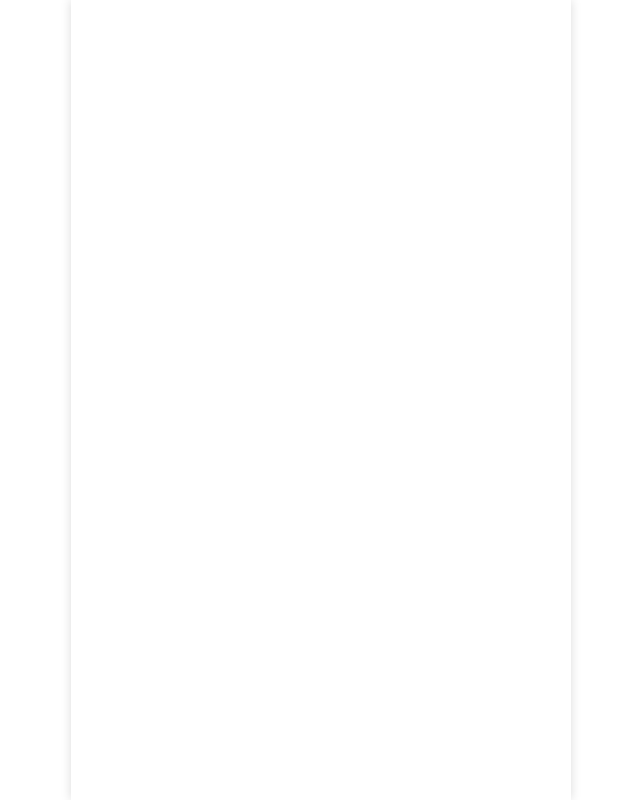
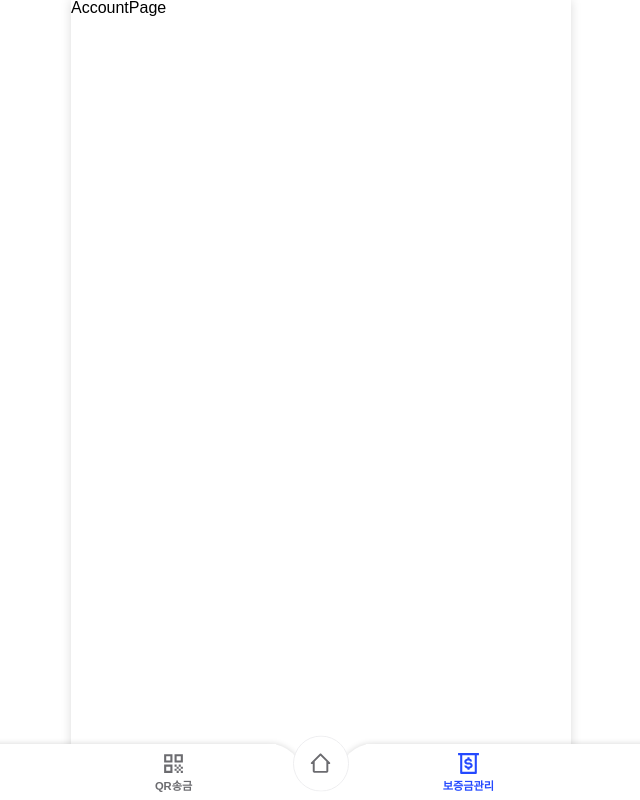
Before and after one commit to Team-Changyo/Changyo, a React (Vite) app in the folder client/: page /deposit in a window 1280 px wide. Before the commit this address had no page. Shown: the whole page, without its empty margins (319-959 px from the left). Built offline with nearby package versions, Linux system fonts and the light colour scheme.

Commit message:
refactor: render 방식 개선

```diff
--- a/client/src/main.tsx
+++ b/client/src/main.tsx
@@ -1,17 +1,5 @@
-import AppLayout from 'layouts/common/AppLayout';
 import React from 'react';
 import ReactDOM from 'react-dom/client';
-import { RecoilRoot } from 'recoil';
 import AppRouter from 'router/AppRouter';
-import { GlobalStyles } from 'styles/GlobalStyles';
 
-const Render = (
-	<AppLayout>
-		<RecoilRoot>
-			<GlobalStyles />
-			<AppRouter />
-		</RecoilRoot>
-	</AppLayout>
-);
-
-ReactDOM.createRoot(document.getElementById('root')!).render(Render);
+ReactDOM.createRoot(document.getElementById('root')!).render(<AppRouter />);
--- a/client/src/router/AppRouter.tsx
+++ b/client/src/router/AppRouter.tsx
@@ -1,14 +1,26 @@
 import React from 'react';
 import { BrowserRouter, Route, Routes } from 'react-router-dom';
 import AccountPage from 'pages/AccountPage';
+import Tabbar from 'components/organisms/common/Tabbar';
+import AppLayout from 'layouts/common/AppLayout';
+import { GlobalStyles } from 'styles/GlobalStyles';
+import { RecoilRoot } from 'recoil';
 
 function AppRouter() {
 	return (
-		<BrowserRouter>
-			<Routes>
-				<Route path="/" element={<AccountPage />} />
-			</Routes>
-		</BrowserRouter>
+		<RecoilRoot>
+			<GlobalStyles />
+			<BrowserRouter>
+				<AppLayout>
+					<Routes>
+						<Route path="/" element={<AccountPage />} />
+						<Route path="/qr" element={<AccountPage />} />
+						<Route path="/deposit" element={<AccountPage />} />
+					</Routes>
+					<Tabbar />
+				</AppLayout>
+			</BrowserRouter>
+		</RecoilRoot>
 	);
 }
 
```
